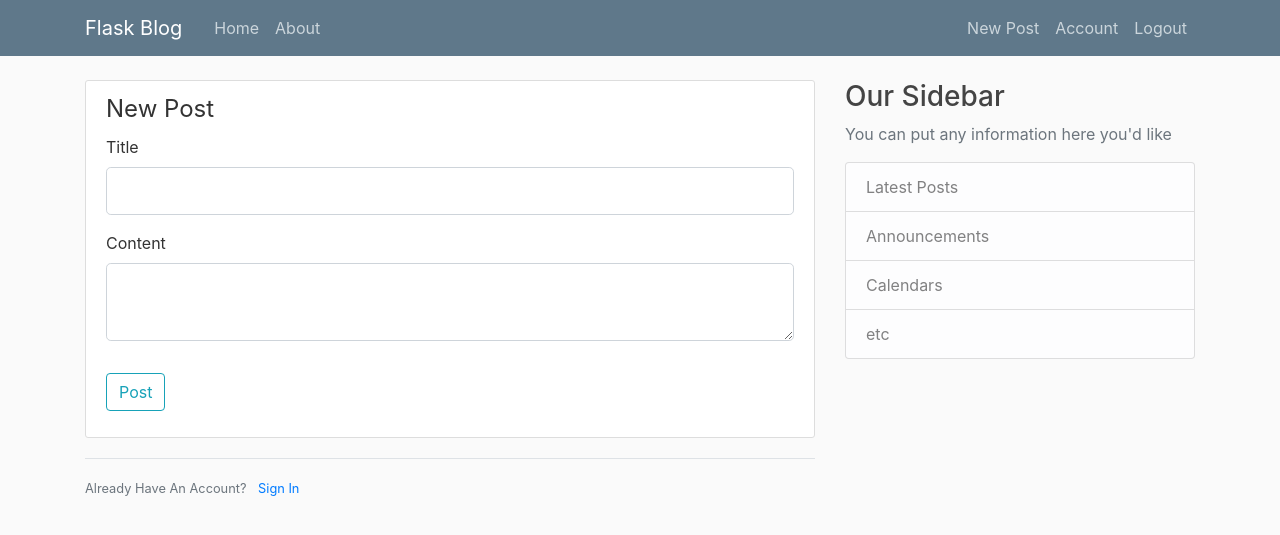
After one commit to marivaldosena/flaskblog, a Flask app: page /posts/new in a window 1280 px wide. The commit adds this page. Shown: the top 535 px of the page. Run offline with Flask 2, Linux system fonts and the light colour scheme; the visitor is signed in with stand-in values (Sample User, id 1); some libraries are stand-ins or nearby versions.

Commit message:
Refatorar. Incluir foto de perfil do author e formatar data do post.

```diff
--- a/app.py
+++ b/app.py
@@ -1,11 +1,12 @@
 import os
 import secrets
 from PIL import Image
-from flask import Flask, render_template, flash, redirect, url_for, request
+from flask import Flask, render_template, flash, \
+    redirect, url_for, request
 from flask_sqlalchemy import SQLAlchemy
 from flask_bcrypt import Bcrypt
-from flask_login import LoginManager, login_user, current_user, logout_user, \
-                        login_required
+from flask_login import LoginManager, \
+    login_user, current_user, logout_user, login_required
 
 app = Flask(__name__)
 
@@ -21,12 +22,13 @@ login_manager.login_view = 'login'
 login_manager.login_message_category = 'info'
 
 from models import User, Post
-from forms import RegistrationForm, LoginForm, UpdateAccountForm
+from forms import RegistrationForm, LoginForm, UpdateAccountForm, \
+    PostForm
 
 @app.route('/')
 @app.route('/home')
 def home():
-    posts = Post.query.all()[:10]
+    posts = Post.query.all()
     return render_template('index.html', posts=posts)
 
 
@@ -107,6 +109,23 @@ def account():
                         image_file=image_file, form=form)
 
 
+@app.route('/posts/new', methods=['GET', 'POST'])
+@login_required
+def new_post():
+    form = PostForm()
+
+    if form.validate_on_submit():
+        post = Post(title=form.title.data, content=form.content.data,
+            author=current_user)
+        db.session.add(post)
+        db.session.commit()
+        flash('Your post has been created!', 'success')
+        return redirect(url_for('home'))
+
+    return render_template('posts/new.html', title='New Post', form=form)
+
+
+
 def save_picture(form_picture):
     random_hex = secrets.token_hex(8)
     _, f_ext = os.path.splitext(form_picture.filename)
--- a/forms.py
+++ b/forms.py
@@ -1,24 +1,25 @@
 from flask_wtf import FlaskForm
 from flask_wtf.file import FileField, FileAllowed
-from wtforms import StringField, PasswordField, SubmitField, BooleanField
+from wtforms import StringField, PasswordField, SubmitField, BooleanField, \
+                    TextAreaField
 from wtforms.validators import DataRequired, Length, Email, EqualTo, \
-    ValidationError
+                    ValidationError
 from models import User
 from flask_login import current_user
 
 
 class RegistrationForm(FlaskForm):
     username = StringField('Username',
-                           validators=[DataRequired(), Length(min=2, max=20)])
+                validators=[DataRequired(), Length(min=2, max=20)])
 
     email = StringField('E-mail',
-                        validators=[DataRequired(), Email()])
+                validators=[DataRequired(), Email()])
 
     password = PasswordField('Password',
-                             validators=[DataRequired(), Length(min=6)])
+                validators=[DataRequired(), Length(min=6)])
 
     password_confirm = PasswordField('Confirm Password',
-                                     validators=[DataRequired(), EqualTo('password'), Length(min=6)])
+                validators=[DataRequired(), EqualTo('password'), Length(min=6)])
 
     submit = SubmitField('Sign Up')
 
@@ -37,10 +38,10 @@ class RegistrationForm(FlaskForm):
 
 class LoginForm(FlaskForm):
     email = StringField('E-mail',
-                        validators=[DataRequired(), Email()])
+                validators=[DataRequired(), Email()])
 
     password = PasswordField('Password',
-                        validators=[DataRequired(), Length(min=6)])
+                validators=[DataRequired(), Length(min=6)])
 
     remember = BooleanField('Remember Me')
 
@@ -49,13 +50,13 @@ class LoginForm(FlaskForm):
 
 class UpdateAccountForm(FlaskForm):
     username = StringField('Username',
-                        validators=[DataRequired(), Length(min=2, max=20)])
+                validators=[DataRequired(), Length(min=2, max=20)])
 
     email = StringField('E-mail',
-                        validators=[DataRequired(), Email()])
+                validators=[DataRequired(), Email()])
 
     picture = FileField('Profile Picture',
-                        validators=[FileAllowed(['jpg', 'jpeg', 'png'])])
+                validators=[FileAllowed(['jpg', 'jpeg', 'png'])])
 
     submit = SubmitField('Update')
 
@@ -72,3 +73,13 @@ class UpdateAccountForm(FlaskForm):
 
             if user:
                 raise ValidationError('E-mail is already taken.')
+
+
+class PostForm(FlaskForm):
+    title = StringField('Title',
+            validators=[DataRequired(), Length(min=3, max=100)])
+
+    content = TextAreaField('Content',
+            validators=[DataRequired(), Length(min=3)])
+
+    submit = SubmitField('Post')
--- a/templates/index.html
+++ b/templates/index.html
@@ -3,10 +3,11 @@
 {% block content %}
   {% for post in posts %}
     <article class="media content-section">
+      <img src="{{ url_for('static', filename='profile_pics/' + post.author.image_file) }}" alt="{{ post.author.username }} profile" class="rounded-circle article-img">
       <div class="media-body">
         <div class="article-metadata">
           <a href="#" class="mr-2">{{ post.author.username }}</a>
-          <small class="text-muted">{{ post.date_posted }}</small>
+          <small class="text-muted">{{ post.date_posted.strftime('%Y-%m-%d') }}</small>
         </div>
         <h2><a href="#" class="article-title">{{ post.title }}</a></h2>
         <p class="article-content">{{ post.content }}</p>
--- a/templates/partials/nav.html
+++ b/templates/partials/nav.html
@@ -15,6 +15,7 @@
           </div>
           <div class="navbar-nav">
             {% if current_user.is_authenticated %}
+              <a href="{{ url_for('new_post') }}" class="nav-item nav-link">New Post</a>
               <a href="{{ url_for('account') }}" class="nav-item nav-link">Account</a>
               <a href="{{ url_for('logout') }}" class="nav-item nav-link">Logout</a>
             {% else %}
--- /dev/null
+++ b/templates/posts/new.html
@@ -0,0 +1,31 @@
+{% extends "layout.html" %}
+
+{% from "macros.html" import field_with_validation with context %}
+
+{% block content %}
+  <div class="content-section">
+    <form action="" method="POST">
+      {{ form.hidden_tag() }}
+      <fieldset class="form-group">
+        <legend>{{ title }}</legend>
+
+        <div class="form-group">
+          {{ field_with_validation(form.title) }}
+        </div>
+
+        <div class="form-group">
+          {{ field_with_validation(form.content) }}
+        </div>
+      </fieldset>
+      <div class="form-group">
+        {{ form.submit(class='btn btn-outline-info') }}
+      </div>
+    </form>
+  </div>
+
+  <div class="border-top pt-3">
+    <small class="text-muted">
+      Already Have An Account? <a href="{{ url_for('login') }}" class="ml-2">Sign In</a>
+    </small>
+  </div>
+{% endblock %}
```
